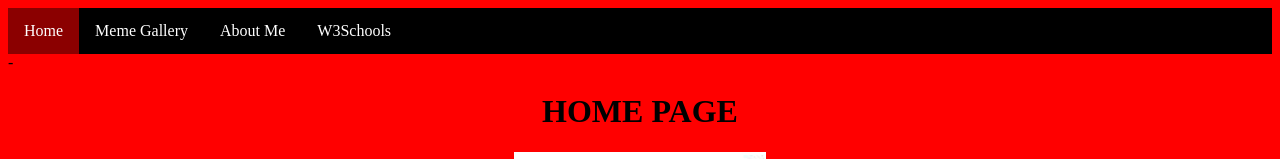
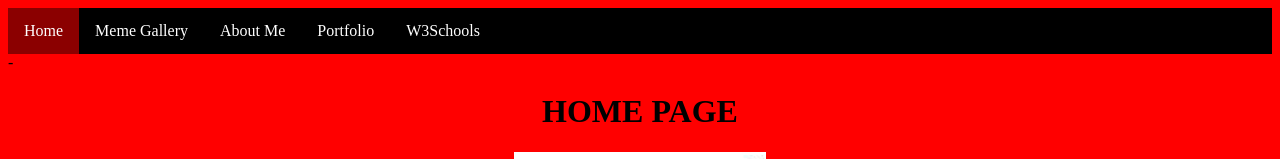
Before and after one commit to mangeles418/mangeles418.github.io, a plain HTML site: page my_website/index2.html in a window 1280 px wide. Shown: the top 159 px of the page. Drawn offline with Linux system fonts and the light colour scheme.

Commit message:
linkadded

```diff
--- a/my_website/index2.html
+++ b/my_website/index2.html
@@ -39,6 +39,7 @@ li a:hover:not(.active) {
   <li><a class="active" href="index2.html">Home</a></li>
   <li><a href="portfolio.html">Meme Gallery</a></li>
   <li><a href="Nope.html">About Me</a></li>
+    <li><a href="mankdeme.html">Portfolio</a></li>
       <li><a href="https://www.w3schools.com/">W3Schools</a></li>
 </ul>
 </body>
```
